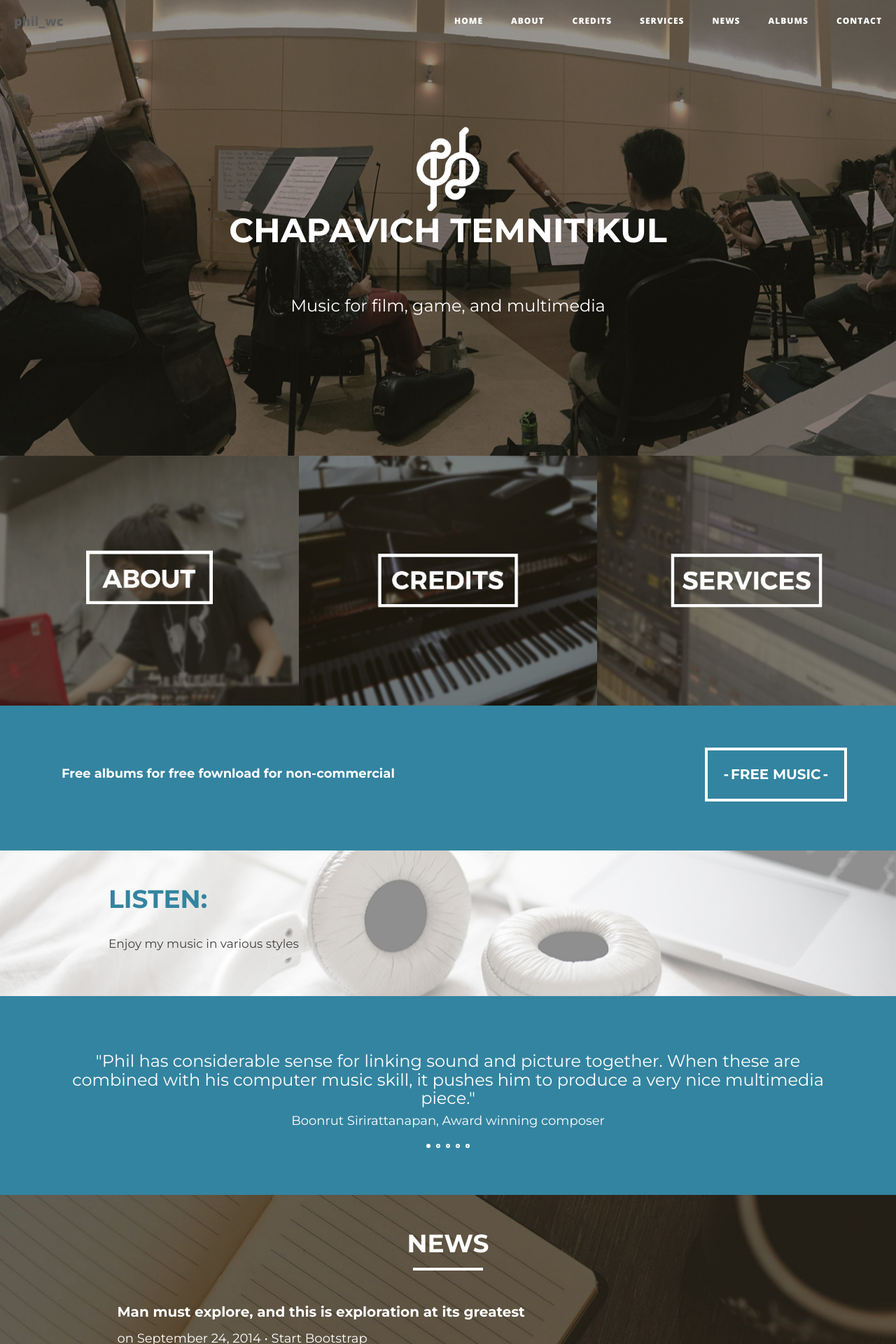
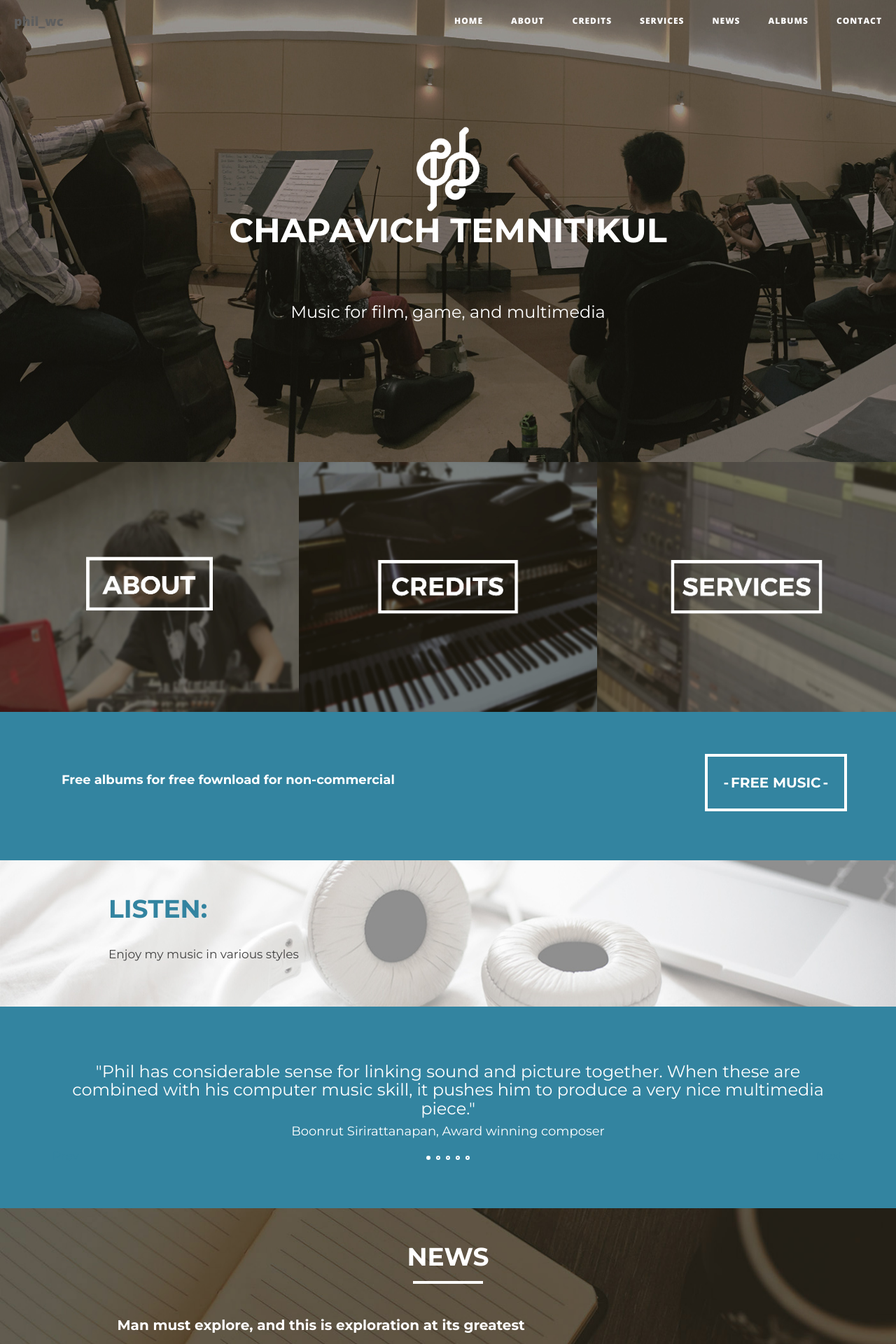
Before and after one commit to phil-wc/phil-wc.github.io, a Jekyll site: the page built from index.html, in a window 1280 px wide. Shown: the top 1920 px of the page at 70% size. Built offline with Jekyll 4.4.1, drawn with Linux system fonts in a browser that asks for light colours; nearby versions of some CDN libraries; the list of posts is cut into pages by our own code.

Commit message:
updated complied stylesheet. line-height updated

```diff
--- a/assets/css/main.css
+++ b/assets/css/main.css
@@ -35,7 +35,8 @@
   transform: translate(-50%, -50%); }
 
 body {
-  font-size: 17px; }
+  font-size: 17px;
+  line-height: 1.7; }
 
 hr.small {
   max-width: 100px;
```
